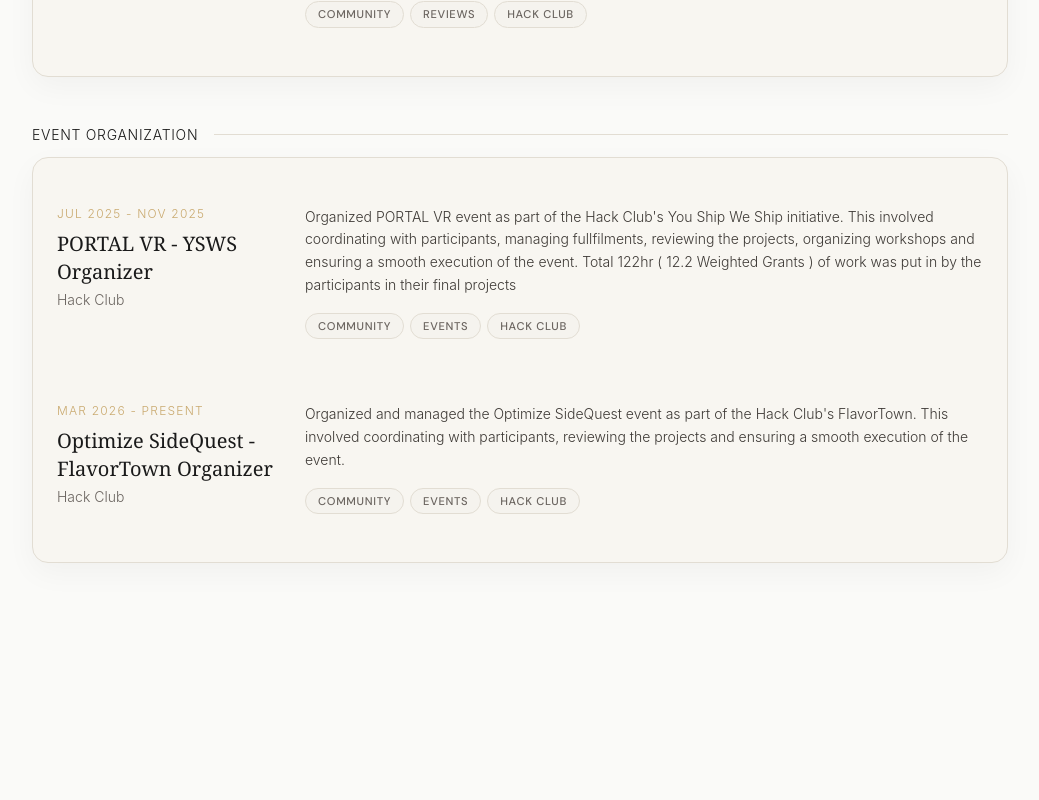
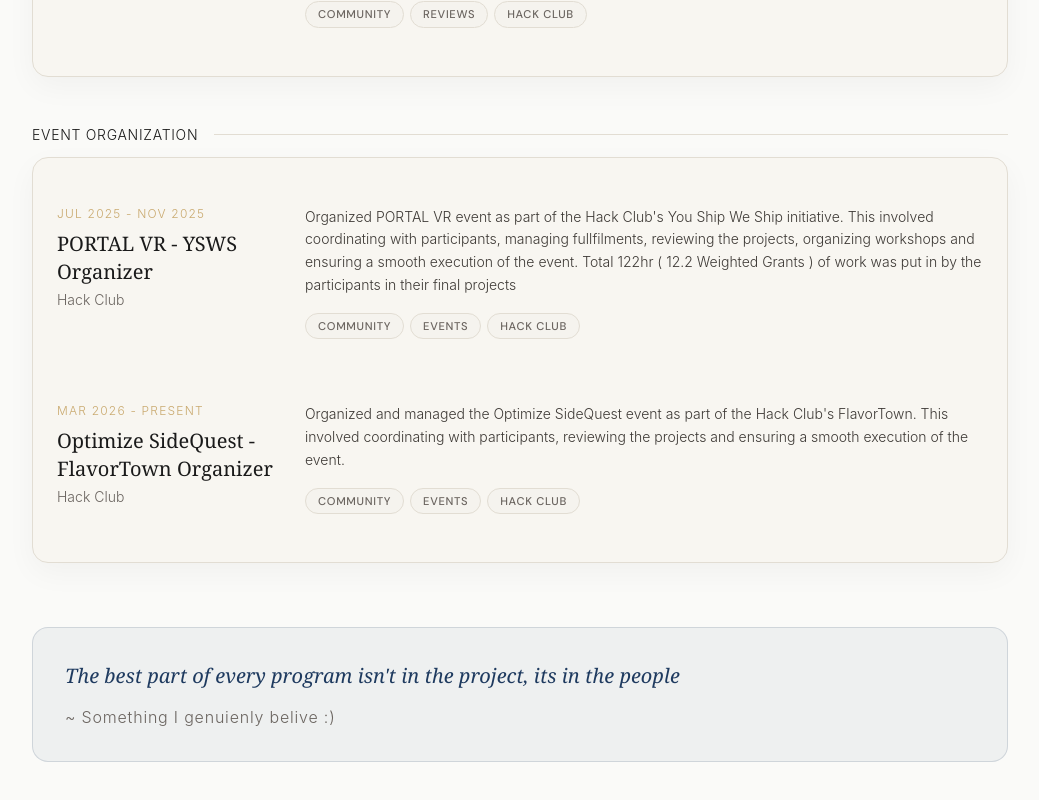
Before and after one commit to anirudh12032008/portfolio-map, a Next.js app: page /experience in a window 1280 px wide. Shown: the part 2189-2989 px from the top of the page, without its empty margins (120-1159 px from the left). Before the commit the page ends 2848 px from the top, so only its background shows below. Built offline with nearby package versions, Linux system fonts and the light colour scheme.

Commit message:
added a thought of my mind <3

```diff
--- a/src/app/experience/page.tsx
+++ b/src/app/experience/page.tsx
@@ -229,6 +229,25 @@ export default function ExpPage() {
 </FadeIn>
                 ))}
             </div>
+
+{/* <3 */}
+
+
+<FadeIn delay={0.2} >
+
+    <div className="mt-16 rounded-2xl bg-navy/5 border border-navy/15 p-8">
+    <p className="font-serif italic text-xl text-navy leading-relaxed">
+                The best part of every program isn't in the project, its in the people
+    </p>
+
+    <p className="mt-3  font-sans text-ink-muted tracking-wider">
+        ~ Something I genuienly belive :)
+    </p>
+    </div>
+</FadeIn>
+
+
+
           </Section>
         </section>
       </div>
--- /dev/null
+++ b/src/app/projects/page.tsx
@@ -0,0 +1,10 @@
+"use client"
+
+
+import {useState} from "react";
+import { motion, AnimatePresence } from "framer-motion";
+import { Section, Heading } from "@/components/sections/primitives";
+
+
+
+const TAGS = ["All", "Software", "Hardware", "Community", "3D Printing"]
```
